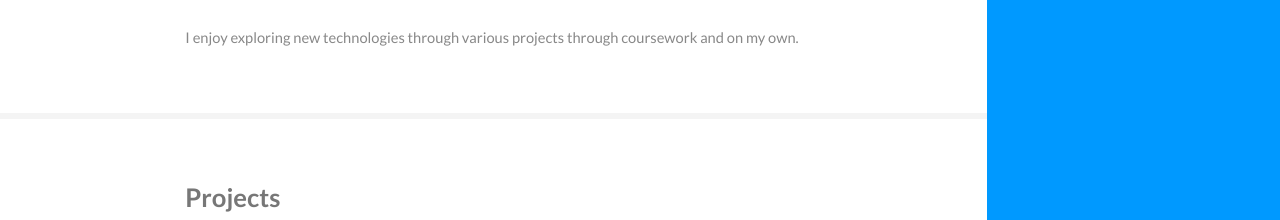
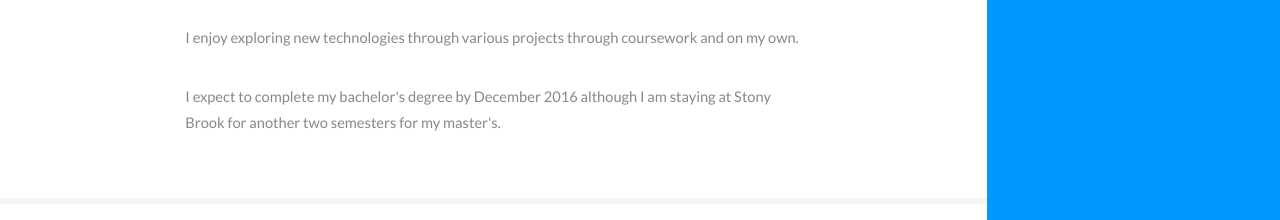
Before and after one commit to yangbrian/cse300, a plain HTML site: page index.html in a window 1280 px wide. Shown: the part 506-726 px from the top of the page. Drawn offline with Linux system fonts and the light colour scheme.

Commit message:
Update welcome message

```diff
--- a/index.html
+++ b/index.html
@@ -53,6 +53,8 @@
 									<p>Hi! I'm Brian Yang and I'm a junior majoring in computer science at Stony Brook University. I was born and raised in Queens, NY.</p>
 
 									<p>I enjoy exploring new technologies through various projects through coursework and on my own.</p>
+
+									<p>I expect to complete my bachelor's degree by December 2016 although I am staying at Stony Brook for another two semesters for my master's.</p>
 								</div>
 							</section>
 
```
